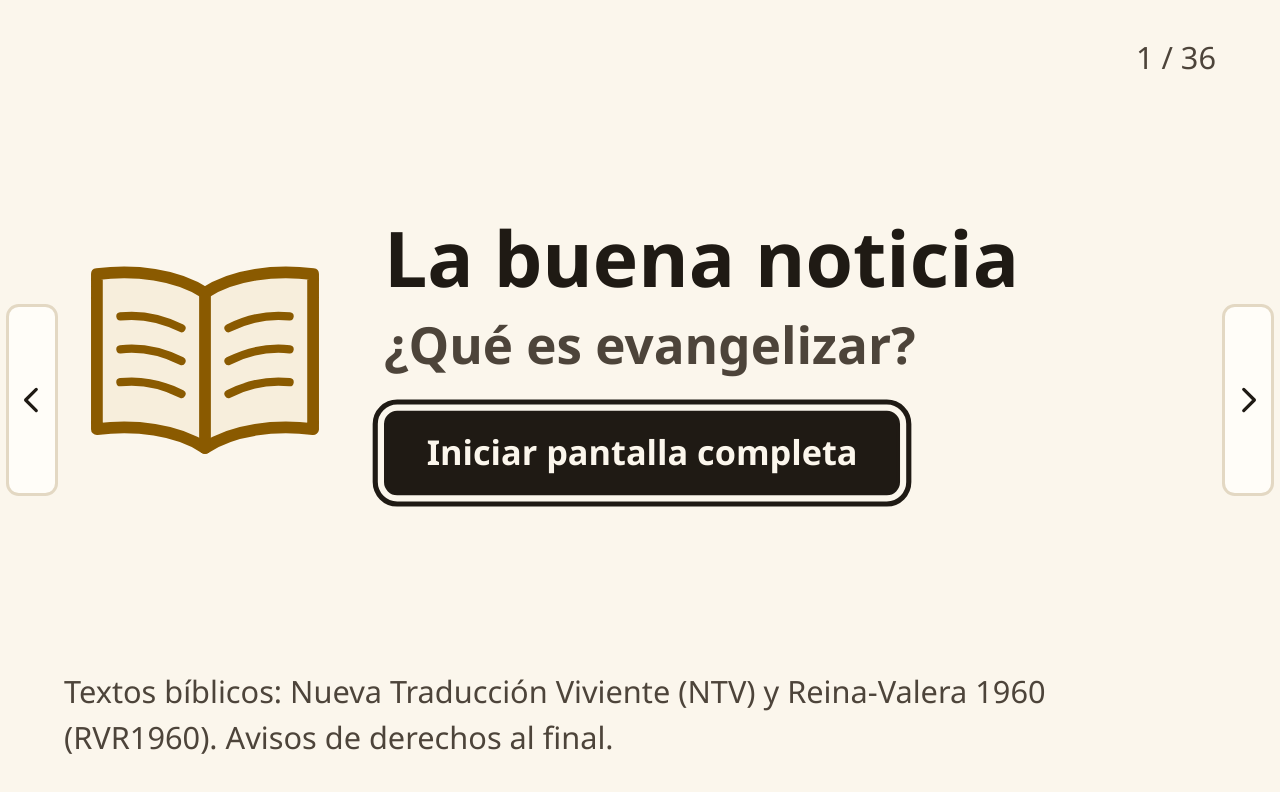
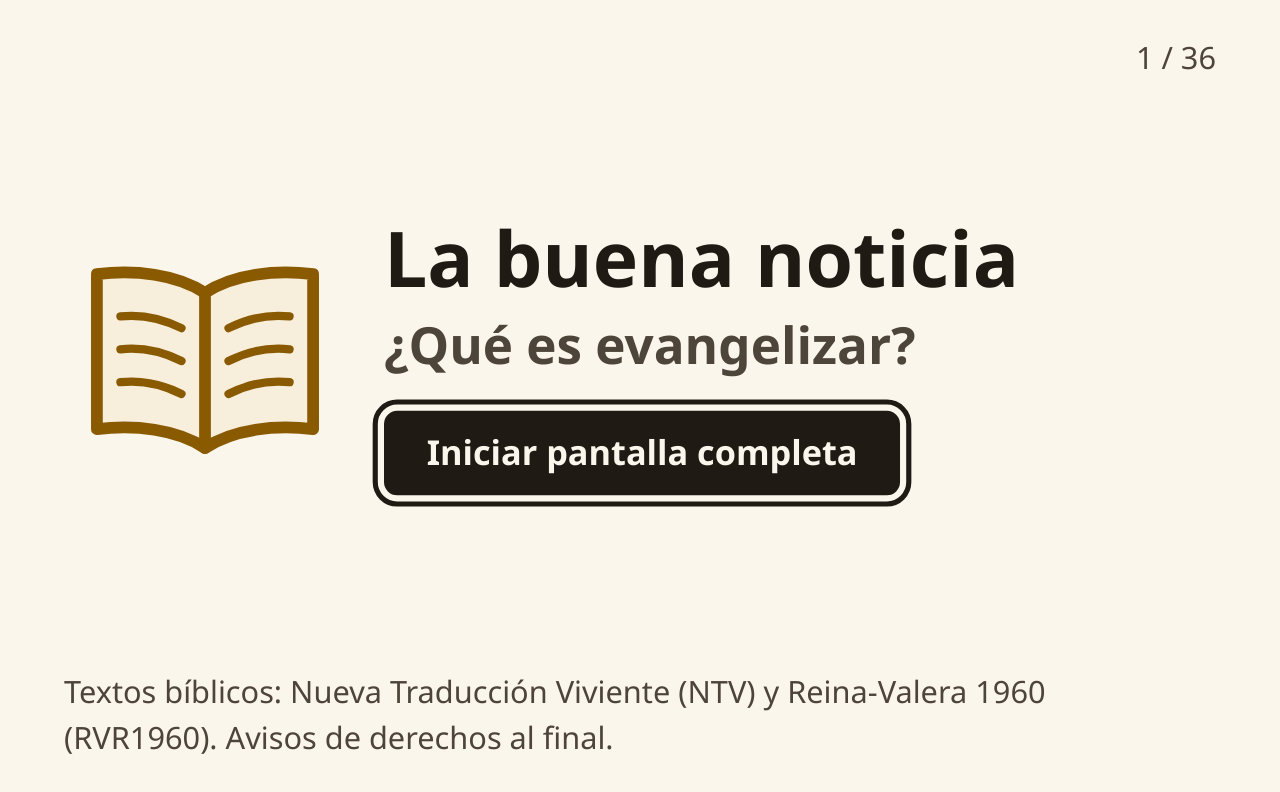
Before and after one commit to angeloRavello/gods-word-teachings, a plain HTML site: page 00001-evangelism/index.html in a window 1280 px wide. Shown: the top 792 px of the page. Drawn offline with Linux system fonts and the light colour scheme.

Commit message:
feat: navigate with remote number keys and remove side arrows

```diff
--- a/00001-evangelism/index.html
+++ b/00001-evangelism/index.html
@@ -13,7 +13,6 @@
   <link rel="stylesheet" href="../assets/css/04-components/meaning-box.css">
   <link rel="stylesheet" href="../assets/css/04-components/bullet-list.css">
   <link rel="stylesheet" href="../assets/css/04-components/progress.css">
-  <link rel="stylesheet" href="../assets/css/04-components/deck-nav.css">
   <link rel="stylesheet" href="../assets/css/05-utilities.css">
   <link rel="stylesheet" href="../assets/css/06-animations.css">
 
@@ -638,8 +637,5 @@
 
 <div class="progress" data-progress aria-hidden="true"></div>
 
-<!-- Flechas para el puntero del navegador de la TV (OK = clic) -->
-<button class="deck-nav__button deck-nav__button--prev" type="button" data-action="prev" aria-label="Anterior"><img class="deck-nav__icon" src="../assets/icons/chevron-left.svg" alt=""></button>
-<button class="deck-nav__button deck-nav__button--next" type="button" data-action="next" aria-label="Siguiente"><img class="deck-nav__icon" src="../assets/icons/chevron-right.svg" alt=""></button>
 </body>
 </html>
--- a/assets/css/01-tokens.css
+++ b/assets/css/01-tokens.css
@@ -52,11 +52,6 @@
   --space-xl: 4.5vw;
   --header-reserve-right: 14vw;
 
-  /* Pointer navigation buttons (fit inside the side safe margin) */
-  --nav-button-width: 4vw;
-  --nav-button-height: 24vh;
-  --nav-button-offset: 0.5vw;
-
   /* Shapes */
   --radius: 1vw;
   --radius-small: 0.4vw;
--- a/assets/css/04-components/deck-nav.css
+++ /dev/null
@@ -1,35 +0,0 @@
-/*
- * deck-nav.css
- * Large ‹ › buttons in the side margins, for the TV browser pointer.
- * They live inside the 5vw side margin, so they never cover slide content.
- * Defines: .deck-nav__button, .deck-nav__button--prev, .deck-nav__button--next,
- *          .deck-nav__icon
- */
-.deck-nav__button {
-  position: fixed;
-  top: 50%;
-  width: var(--nav-button-width);
-  height: var(--nav-button-height);
-  margin-top: calc(var(--nav-button-height) / -2);
-  padding: 0;
-  display: flex;
-  align-items: center;
-  justify-content: center;
-  border: var(--border-thin) solid var(--color-border);
-  border-radius: var(--radius);
-  background: var(--color-surface);
-  cursor: pointer;
-}
-
-.deck-nav__button--prev {
-  left: var(--nav-button-offset);
-}
-
-.deck-nav__button--next {
-  right: var(--nav-button-offset);
-}
-
-.deck-nav__icon {
-  width: 70%;
-  height: auto;
-}
--- a/assets/js/core/keys.js
+++ b/assets/js/core/keys.js
@@ -9,7 +9,11 @@
   'use strict';
 
   // Algunos motores antiguos no envían event.key: por eso también usamos keyCode.
+  // Comprobado en la TV Samsung: el navegador NO entrega las flechas a la
+  // página, pero SÍ los números. Por eso 1 = anterior y 2 = siguiente.
   var KEY_NAME_TO_ACTION = {
+    '1': 'prev',
+    '2': 'next',
     ArrowLeft: 'prev',
     Left: 'prev',
     PageUp: 'prev',
@@ -25,6 +29,10 @@
   };
 
   var KEY_CODE_TO_ACTION = {
+    49: 'prev', // 1
+    97: 'prev', // 1 del teclado numérico
+    50: 'next', // 2
+    98: 'next', // 2 del teclado numérico
     37: 'prev',
     33: 'prev',
     39: 'next',
--- a/assets/js/core/version.js
+++ b/assets/js/core/version.js
@@ -6,5 +6,5 @@
 (function (window) {
   'use strict';
 
-  window.TV.version = '2026-11-19 11:42';
+  window.TV.version = '2026-11-19 12:06';
 })(window);
```
Also changed, not shown: _template/index.html (+0 -4 lines), assets/icons/chevron-left.svg (deleted), assets/icons/chevron-right.svg (deleted), 2 other files.
